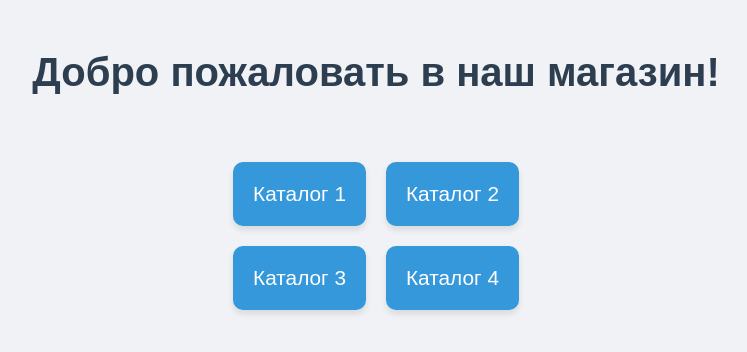
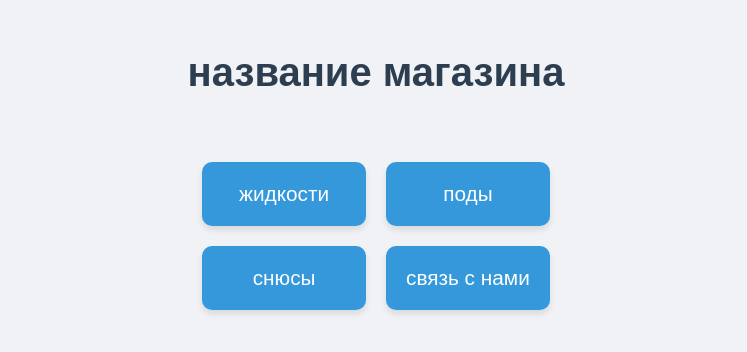
Before and after one commit to cracker228/cracker228.github.io, a plain HTML site: page index.html in a window 1280 px wide. Shown: the whole page, without its empty margins (264-1011 px from the left). Drawn offline with Linux system fonts and the light colour scheme.

Commit message:
Update index.html

```diff
--- a/index.html
+++ b/index.html
@@ -62,13 +62,13 @@
 </head>
 <body>
 
-  <h1 class="greeting">Добро пожаловать в наш магазин!</h1>
+  <h1 class="greeting">название магазина</h1>
 
   <div class="catalog-grid">
-    <button class="catalog-btn">Каталог 1</button>
-    <button class="catalog-btn">Каталог 2</button>
-    <button class="catalog-btn">Каталог 3</button>
-    <button class="catalog-btn">Каталог 4</button>
+    <button class="catalog-btn">жидкости</button>
+    <button class="catalog-btn">поды</button>
+    <button class="catalog-btn">снюсы</button>
+    <button class="catalog-btn">связь с нами</button>
   </div>
 
 </body>
```
